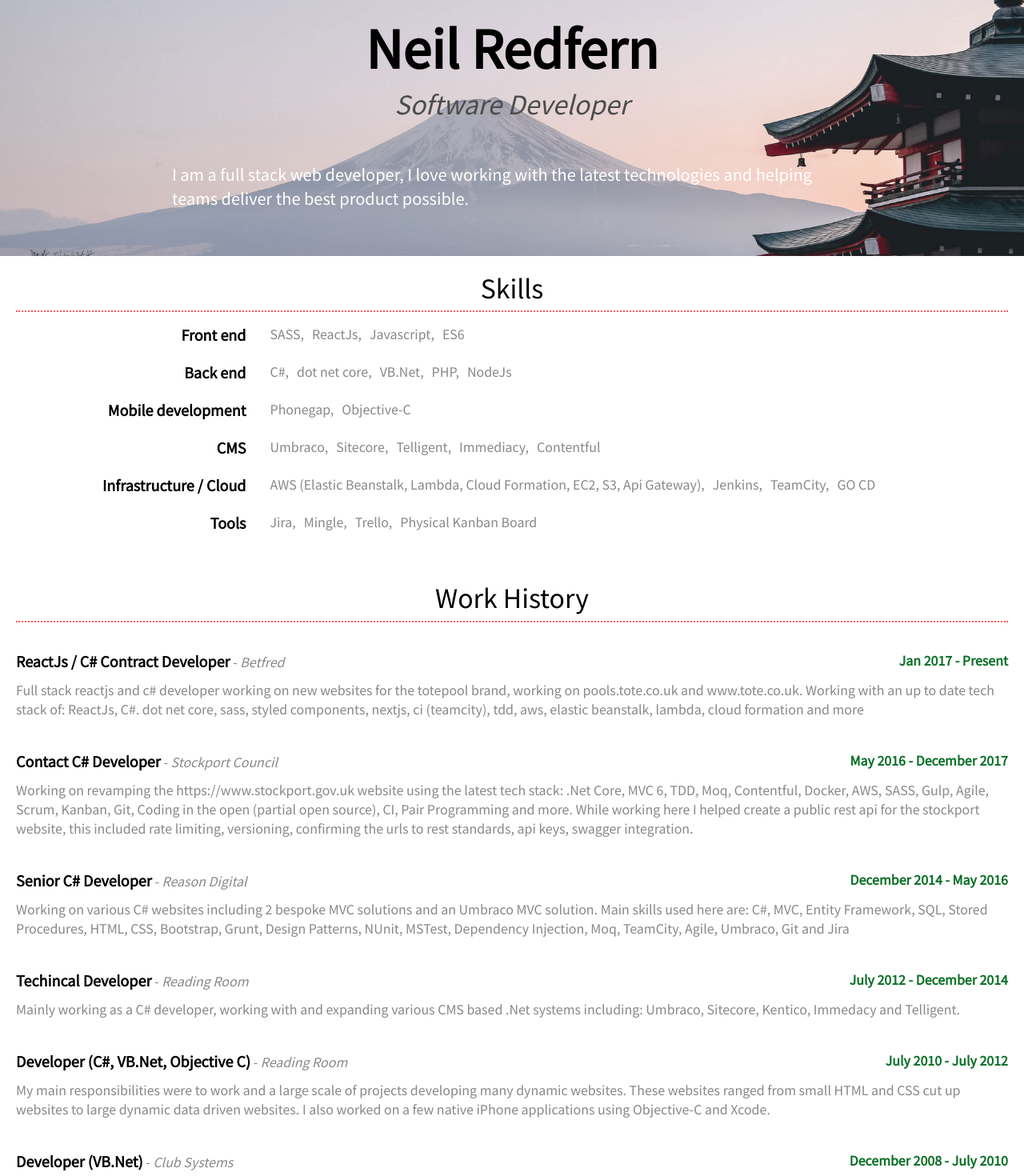
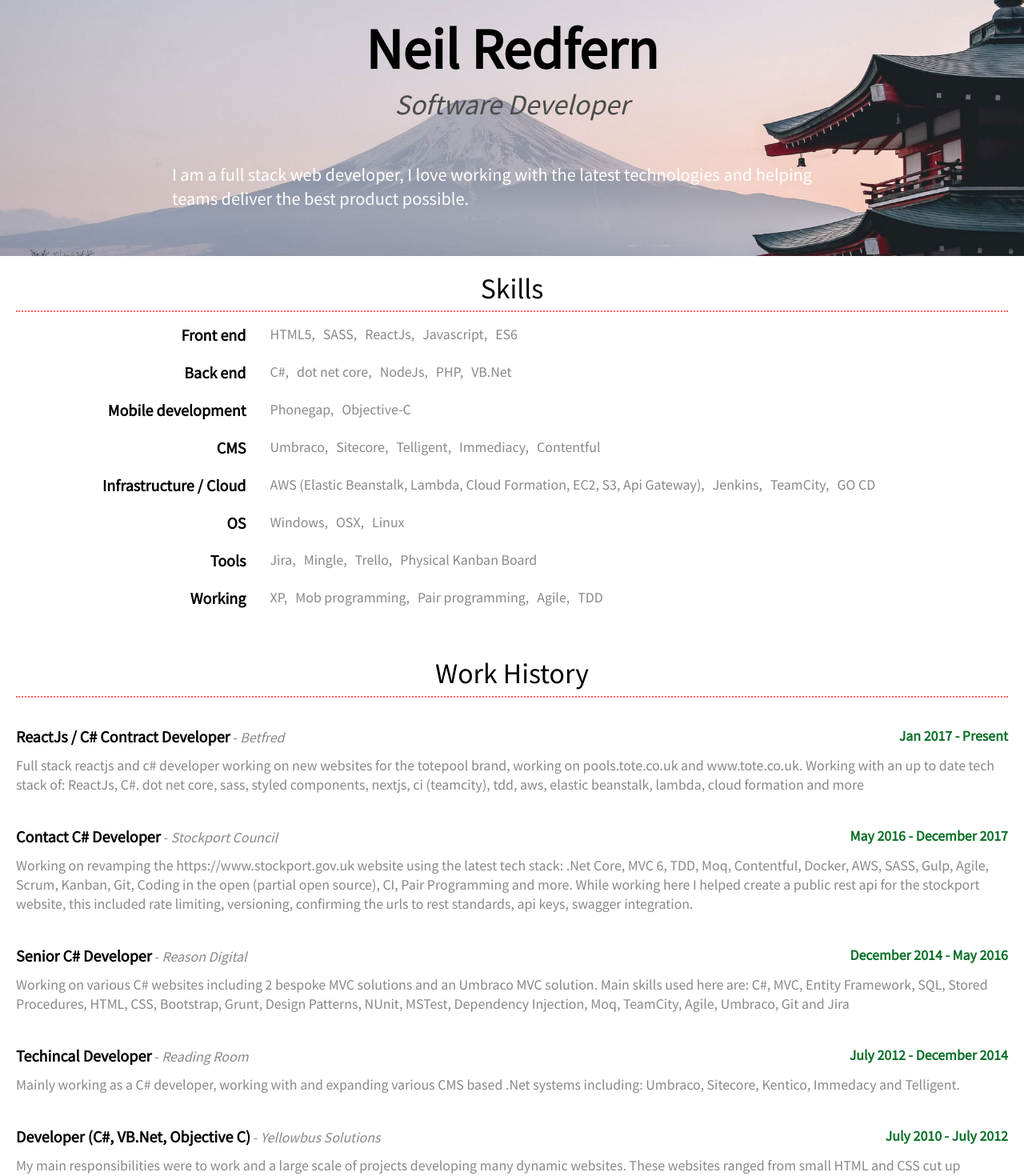
Before and after one commit to Redfern/Portfolio, a React (Create React App) app: page / in a window 1280 px wide. Shown: the top 1470 px of the page at 80% size. Built offline with nearby package versions, Linux system fonts and the light colour scheme.

Commit message:
added blog link and some skills

```diff
--- a/src/components/Footer.jsx
+++ b/src/components/Footer.jsx
@@ -33,6 +33,7 @@ const Footer = () => (
                 <li><i className="fas fa-at"></i> <a href="mailto:redfern@gmail.com">redfern[at]gmail.com</a></li>
                 <li><i className="fab fa-github"></i> <a href="https://www.github.com/Redfern" rel="noopener noreferrer" target="_blank">https://www.github.com/Redfern</a></li>
                 <li><i className="fab fa-linkedin-in"></i> <a href="https://uk.linkedin.com/in/neilredfern" rel="noopener noreferrer" target="_blank">https://uk.linkedin.com/in/neilredfern</a></li>
+                <li><i className="fab fa-wordpress-simple"></i> <a href="http://neil.red/" rel="noopener noreferrer" target="_blank">http://neil.red</a></li>
             </ul>
         </div>
     </FooterStyles>
--- a/src/data/skills.json
+++ b/src/data/skills.json
@@ -3,13 +3,13 @@
         {
             "title": "Front end",
             "skills": [
-                "SASS", "ReactJs", "Javascript", "ES6"
+                "HTML5", "SASS", "ReactJs", "Javascript", "ES6"
             ]
         },
         {
             "title": "Back end",
             "skills": [
-                "C#", "dot net core", "VB.Net", "PHP", "NodeJs"
+                "C#", "dot net core", "NodeJs", "PHP", "VB.Net"
             ]
         },
         {
@@ -31,9 +31,21 @@
             ]
         },
         {
+            "title": "OS",
+            "skills": [
+                "Windows", "OSX", "Linux"
+            ]
+        },
+        {
             "title": "Tools",
             "skills": [
                 "Jira", "Mingle", "Trello", "Physical Kanban Board"
+            ]
+        },
+        {
+            "title": "Working",
+            "skills": [
+                "XP", "Mob programming", "Pair programming", "Agile", "TDD"
             ]
         }
     ]
--- a/src/data/workHistory.json
+++ b/src/data/workHistory.json
@@ -31,7 +31,7 @@
       {
           "id": 5,
           "title": "Developer (C#, VB.Net, Objective C)",
-          "place": "Reading Room",
+          "place": "Yellowbus Solutions",
           "years": "July 2010 - July 2012",
           "description": "My main responsibilities were to work and a large scale of projects developing many dynamic websites. These websites ranged from small HTML and CSS cut up websites to large dynamic data driven websites. I also worked on a few native iPhone applications using Objective-C and Xcode."
       },
```
